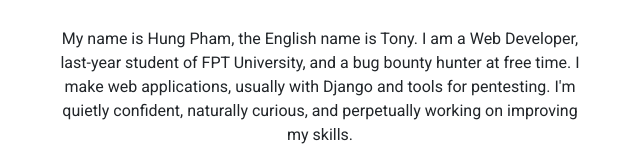
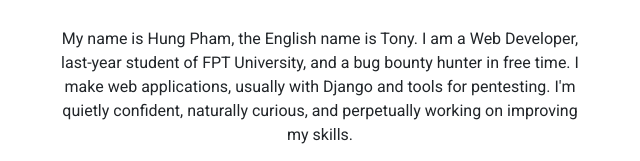
Before and after one commit to ErrorCode1703/ErrorCode1703.github.io, a plain HTML site: page about.html in a window 1280 px wide. Shown: the part 771-932 px from the top of the page, 320-960 px from the left. Drawn offline with nearby package versions, Linux system fonts and the light colour scheme.

Commit message:
Update about.html

```diff
--- a/about.html
+++ b/about.html
@@ -35,7 +35,7 @@
         </div>
         <div class='row justify-content-center text-center'>
             <div class='col-sm-6'>
-                <p>My name is Hung Pham, the English name is Tony. I am a Web Developer, last-year student of FPT University, and a bug bounty hunter at free time. I make web applications, usually with Django and tools for pentesting. I'm quietly confident, naturally curious, and perpetually working on improving my skills.
+                <p>My name is Hung Pham, the English name is Tony. I am a Web Developer, last-year student of FPT University, and a bug bounty hunter in free time. I make web applications, usually with Django and tools for pentesting. I'm quietly confident, naturally curious, and perpetually working on improving my skills.
                 </p>
             </div>
         </div>
```
